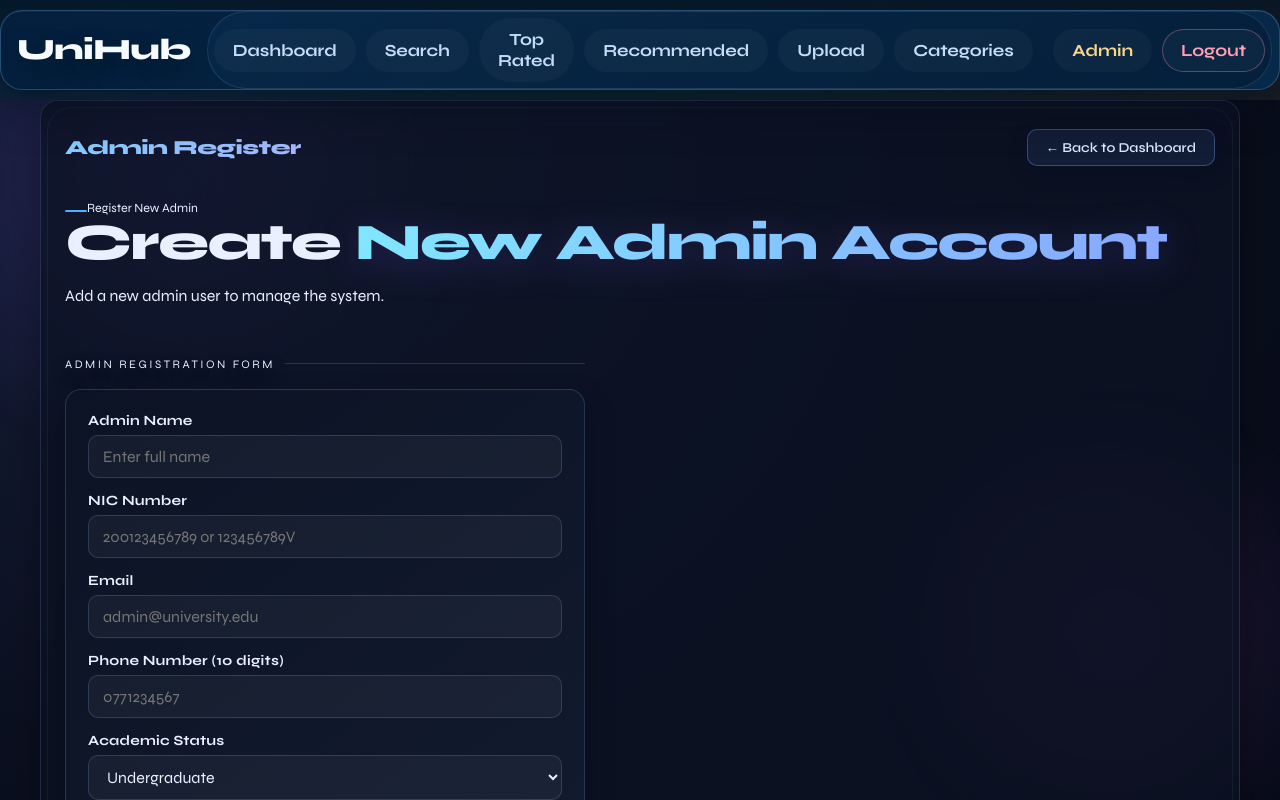
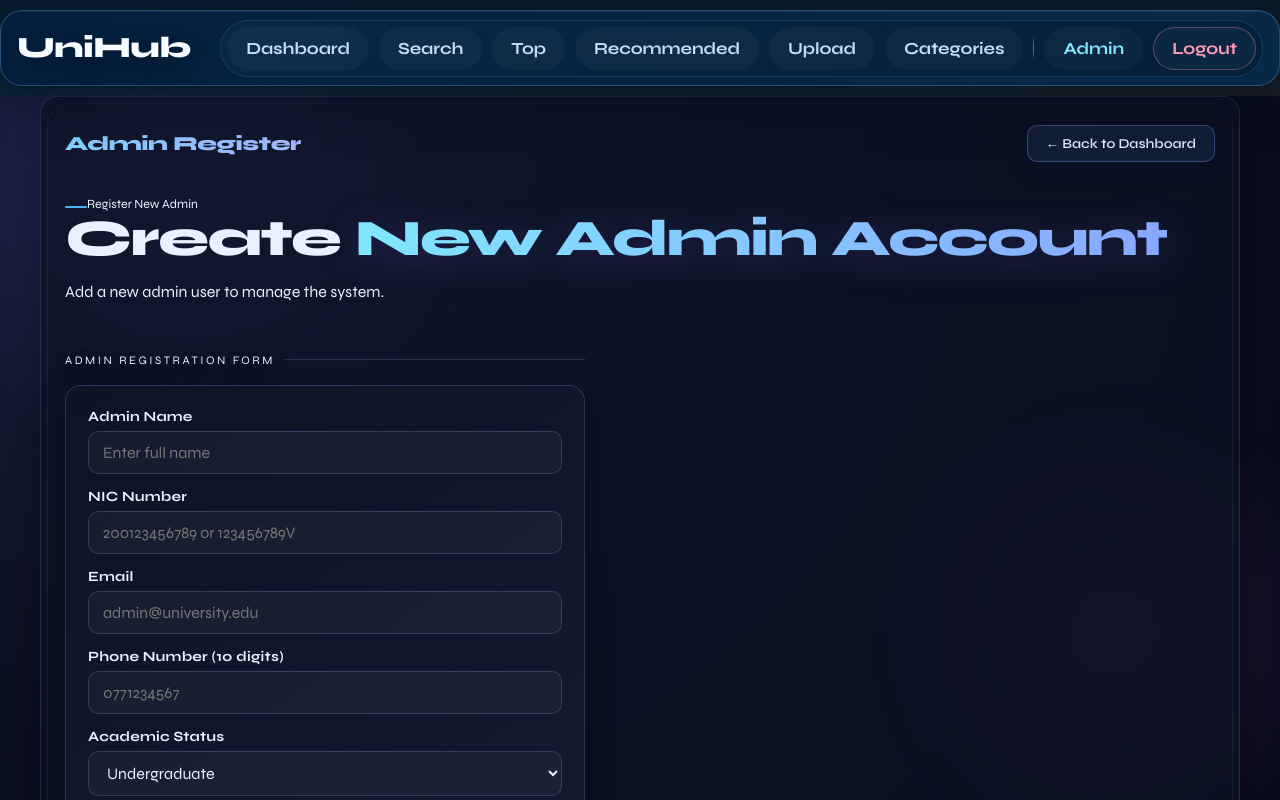
Before and after one commit to dilMaz/unversityihub, a React (Create React App) app in the folder frontend/: page /admin-panel in a window 1280 px wide. Shown: the top 800 px of the page. Built offline with nearby package versions, Linux system fonts and the light colour scheme; no server answers; sample sign-in values are in the browser's storage.

Commit message:
Update NavBar item label and change admin link color for improved clarity

```diff
--- a/frontend/src/components/NavBar.js
+++ b/frontend/src/components/NavBar.js
@@ -122,7 +122,7 @@ function NavBar() {
             <>
               {renderNavItem("Dashboard", "/dashboard", "", 0)}
               {renderNavItem("Search", "/search", "", 1)}
-              {renderNavItem("Top Rated", "/top-rated", "", 2)}
+              {renderNavItem("Top", "/top-rated", "", 2)}
               {renderNavItem("Recommended", "/recommend", "", 3)}
               {renderNavItem("Upload", "/upload", "", 4)}
               {renderNavItem("Categories", "/categories", "", 5)}
--- a/frontend/src/styles/navbar.css
+++ b/frontend/src/styles/navbar.css
@@ -119,7 +119,7 @@
 }
 
 .nav-link.admin {
-  color: #f8d78c;
+  color: #83e8ff;
 }
 
 .nav-link.logout {
```
